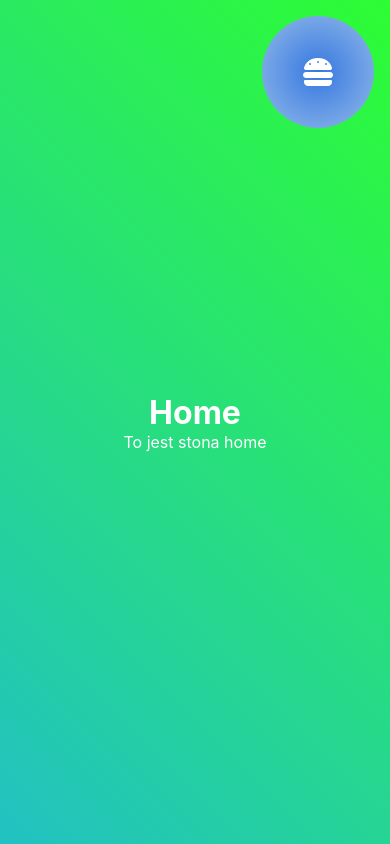
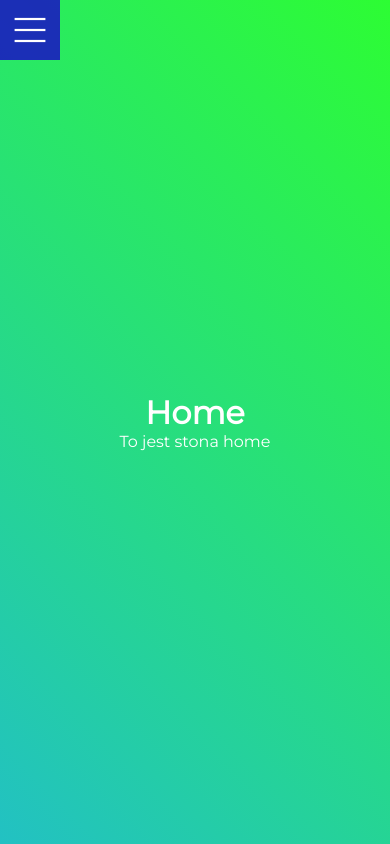
Before and after one commit to przemekr95/portfolio-przemek-rura, a React (Create React App) app: page / in a window 390 px wide. Built offline with nearby package versions, Linux system fonts and the light colour scheme.

Commit message:
fix hamburger menu

```diff
--- a/public/index.html
+++ b/public/index.html
@@ -13,6 +13,8 @@
       user's mobile device or desktop. See https://developers.google.com/web/fundamentals/web-app-manifest/
     -->
   <link rel="manifest" href="%PUBLIC_URL%/manifest.json" />
+  <link rel="preconnect" href="https://fonts.gstatic.com">
+  <link href="https://fonts.googleapis.com/css2?family=Montserrat&display=swap" rel="stylesheet">
   <!--
       Notice the use of %PUBLIC_URL% in the tags above.
       It will be replaced with the URL of the `public` folder during the build.
--- a/src/App.css
+++ b/src/App.css
@@ -1,13 +1,5 @@
-* {
-  margin: 0;
-  padding: 0;
-  box-sizing: border-box;
-  color: #ffffff;
-
-}
-
-.wrapper{
+.wrapper {
   background: #22c1c3;
   background: linear-gradient(45deg, #22c1c3 0%, #2dfd33 100%);
-  filter: progid:DXImageTransform.Microsoft.gradient(startColorstr="#22c1c3",endColorstr="#2dfd33",GradientType=1);
+  filter: progid:DXImageTransform.Microsoft.gradient(startColorstr="#22c1c3", endColorstr="#2dfd33", GradientType=1);
 }
--- a/src/components/HamburgerMenu/HamburgerMenu.js
+++ b/src/components/HamburgerMenu/HamburgerMenu.js
@@ -6,18 +6,15 @@ class HamburgerMenu extends React.Component{
     constructor(props){
         super(props)
         this.state = {
-            menuOpen: false,
-            navOpen: false,
+            checkbox: false
         }
 }
 
 
 toggleMenu (){
-    const currentStateMenu = this.state.menuOpen;
-    const currentStateNav = this.state.navOpen;
+    const currentCheckbox = this.state.checkbox;
     this.setState({
-        menuOpen: !currentStateMenu,
-        navOpen: !currentStateNav
+        checkbox: !currentCheckbox
     });
 }
 
@@ -25,13 +22,12 @@ render(){
 
     return (
         <>
-            <label onClick={()=>this.toggleMenu()} htmlFor="navi-toggle">
-                <i className="fas fa-hamburger"></i>
-            </label>
-
-            <div className={this.state.menuOpen ? 'toggle-menu nav-background' : 'nav-background'}></div>
-
-            <nav className={this.state.menuOpen ? 'toggle-nav' : null} onClick={()=>this.toggleMenu()}>
+            <div className="menu-wrapper">
+                <input type="checkbox" checked={this.state.checkbox} onChange={()=>this.toggleMenu()} className="toggler"/>
+                <div className="hamburger"><div></div></div>
+                <div className="menu">
+                    <div onChange={()=>this.toggleMenu()}>
+                        <div>
                             <ul>
                                 <li>
                                     <NavLink className="nav-item" to='/'>Home</NavLink>
@@ -46,7 +42,10 @@ render(){
                                     <NavLink className="nav-item" to='/contact'>Contact</NavLink>
                                 </li>
                             </ul>
-            </nav>
+                        </div>
+                    </div>
+                </div>
+            </div>
         </>
     );
 };
--- a/src/components/HamburgerMenu/HamburgerMenu.sass
+++ b/src/components/HamburgerMenu/HamburgerMenu.sass
@@ -1,77 +1,137 @@
-$primaryDark: #3678e0
-$primaryLight: #94bbe9
-$fontColor: #ffffff
+$primary-color: rgba(24, 0, 204, 0.8)
+$secondary-color: rgba(22, 130, 251, 0.8)
+$menu-speed: 0.75
 
-label
+.menu-wrapper
+    position: fixed
+    top: 0
+    left: 0
+    z-index: 1
+
+.menu-wrapper .toggler
+    position: absolute
+    top: 0
+    left: 0
+    z-index: 2
+    cursor: pointer
+    width: 50px
+    height: 50px
+    opacity: 0
+
+.menu-wrapper .hamburger
+    position: absolute
+    top: 0
+    left: 0
+    z-index: 1
+    width: 60px
+    height: 60px
+    padding: 1rem
+    background-color: $primary-color
     display: flex
-    background-image: radial-gradient($primaryDark, $primaryLight)
-    position: fixed
-    top: 1rem
-    right: 1rem
-    border-radius: 50%
-    height: 7rem
-    width: 7rem
-    cursor: pointer
-    z-index: 1000
     align-items: center
     justify-content: center
 
-.nav-background
+.menu-wrapper .hamburger>div
+    position: relative
+    width: 100%
+    height: 2px
+    background-color: #fff
+    display: flex
+    align-items: center
+    justify-content: center
+    transition: all 0.4s ease
+
+.menu-wrapper .hamburger>div::before,
+.menu-wrapper .hamburger>div::after
+    content: ''
+    position: absolute
+    z-index: 1
+    top: -10px
+    width: 100%
+    height: 2px
+    background: inherit
+
+.menu-wrapper .hamburger>div::after
+    top: 10px
+
+.menu-wrapper .toggler:checked+.hamburger>div
+    transform: rotate(135deg)
+
+.menu-wrapper .toggler:checked+.hamburger>div::before,
+.menu-wrapper .toggler:checked+.hamburger>div::after
+    top: 0
+    height: 100%
+    transform: rotate(90deg)
+
+.menu-wrapper .toggler:hover+.hamburger>div
+    transform: scale(1.1)
+
+.menu-wrapper .toggler:checked:hover+.hamburger>div
+    transform: rotate(225deg)
+
+.menu-wrapper .toggler:checked~.menu
+    visibility: visible
+
+.menu-wrapper .toggler:checked~.menu>div
+    transform: scale(1)
+    transition-duration: $menu-speed
+
+.menu-wrapper .toggler:checked~.menu>div>div
+    opacity: 1
+    transition-duration: $menu-speed
+
+.menu-wrapper .menu
     position: fixed
-    top: 1.5rem
-    right: 1.5rem
-    background-image: radial-gradient($primaryDark, $primaryLight)
-    height: 6rem
-    width: 6rem
+    width: 100%
+    height: 100%
+    visibility: hidden
+    display: flex
+    align-items: center
+    justify-content: center
+
+.menu-wrapper .menu>div
+
+    background-image: radial-gradient($primary-color, $secondary-color)
     border-radius: 50%
-    transition: transform .5s
-    z-index: 600
+    width: 200vw
+    height: 200vw
+    display: flex
+    flex: none
+    align-items: center
+    justify-content: center
+    transform: scale(0)
+    transition: all 0.4s ease
 
-i
-    color: $fontColor
-    font-size: 2rem
-
-.toggle-menu
-    background-image: radial-gradient($primaryDark, $primaryLight)
-    transition: transform 1s
-    transform: scale(80)
-    cursor: default
-    z-index: 2000
-
-nav
-    display: none
-    color: gold
-    height: 100vh
-    width: 100%
-    position: fixed
-    top: 0
-    left: 0
-    z-index: 2500
-
-.toggle-nav
-    display: flex
-
-ul
-    position: absolute
-    list-style: none
-    top: 50%
-    left: 50%
-    transform: translate(-50%,-50%)
+.menu-wrapper .menu>div>div
     text-align: center
-    width: 100%
+    max-width: 90vw
+    max-height: 90vw
+    opacity: 0
+    transition: opacity 0.4s ease
 
 .nav-item
     display: inline-block
     font-size: 3rem
     font-weight: 300
     text-decoration: none
-    color: $primaryLight
+    color: #fff
     padding: 1rem 2rem
-    background-image: linear-gradient(120deg, transparent 0%, transparent 50%, #ffffff 50%)
+    background-image: linear-gradient(120deg, transparent 0%, transparent 50%, #fff 50%)
     background-size: 240%
     transition: all 0.4s
 
 .nav-item:hover, .nav-item:active
     background-position: 100%
-    color: $primaryDark
+    color: $primary-color
+    -webkit-transform: translate(1rem)
     transform: translate(1rem)
+
+.menu-wrapper .menu>div>div>ul
+    position: absolute
+    list-style: none
+    top: 50%
+    left: 50%
+    -webkit-transform: translate(-50%, -50%)
+    transform: translate(-50%, -50%)
+    text-align: center
+    width: 100%
--- a/src/css/HamburgerMenu.css
+++ b/src/css/HamburgerMenu.css
@@ -1,16 +1,33 @@
-label {
+.menu-wrapper {
+  position: fixed;
+  top: 0;
+  left: 0;
+  z-index: 1;
+}
+
+.menu-wrapper .toggler {
+  position: absolute;
+  top: 0;
+  left: 0;
+  z-index: 2;
+  cursor: pointer;
+  width: 50px;
+  height: 50px;
+  opacity: 0;
+}
+
+.menu-wrapper .hamburger {
+  position: absolute;
+  top: 0;
+  left: 0;
+  z-index: 1;
+  width: 60px;
+  height: 60px;
+  padding: 1rem;
+  background-color: rgba(24, 0, 204, 0.8);
   display: -webkit-box;
   display: -ms-flexbox;
   display: flex;
-  background-image: radial-gradient(#3678e0, #94bbe9);
-  position: fixed;
-  top: 1rem;
-  right: 1rem;
-  border-radius: 50%;
-  height: 7rem;
-  width: 7rem;
-  cursor: pointer;
-  z-index: 1000;
   -webkit-box-align: center;
       -ms-flex-align: center;
           align-items: center;
@@ -19,64 +36,125 @@ label {
           justify-content: center;
 }
 
-.nav-background {
-  position: fixed;
-  top: 1.5rem;
-  right: 1.5rem;
-  background-image: radial-gradient(#3678e0, #94bbe9);
-  height: 6rem;
-  width: 6rem;
-  border-radius: 50%;
-  -webkit-transition: -webkit-transform .5s;
-  transition: -webkit-transform .5s;
-  transition: transform .5s;
-  transition: transform .5s, -webkit-transform .5s;
-  z-index: 600;
-}
-
-i {
-  color: #ffffff;
-  font-size: 2rem;
-}
-
-.toggle-menu {
-  background-image: radial-gradient(#3678e0, #94bbe9);
-  -webkit-transition: -webkit-transform 1s;
-  transition: -webkit-transform 1s;
-  transition: transform 1s;
-  transition: transform 1s, -webkit-transform 1s;
-  -webkit-transform: scale(80);
-          transform: scale(80);
-  cursor: default;
-  z-index: 2000;
-}
-
-nav {
-  display: none;
-  color: gold;
-  height: 100vh;
+.menu-wrapper .hamburger > div {
+  position: relative;
   width: 100%;
-  position: fixed;
-  top: 0;
-  left: 0;
-  z-index: 2500;
-}
-
-.toggle-nav {
+  height: 2px;
+  background-color: #fff;
   display: -webkit-box;
   display: -ms-flexbox;
   display: flex;
+  -webkit-box-align: center;
+      -ms-flex-align: center;
+          align-items: center;
+  -webkit-box-pack: center;
+      -ms-flex-pack: center;
+          justify-content: center;
+  -webkit-transition: all 0.4s ease;
+  transition: all 0.4s ease;
 }
 
-ul {
+.menu-wrapper .hamburger > div::before,
+.menu-wrapper .hamburger > div::after {
+  content: '';
   position: absolute;
-  list-style: none;
-  top: 50%;
-  left: 50%;
-  -webkit-transform: translate(-50%, -50%);
-          transform: translate(-50%, -50%);
+  z-index: 1;
+  top: -10px;
+  width: 100%;
+  height: 2px;
+  background: inherit;
+}
+
+.menu-wrapper .hamburger > div::after {
+  top: 10px;
+}
+
+.menu-wrapper .toggler:checked + .hamburger > div {
+  -webkit-transform: rotate(135deg);
+          transform: rotate(135deg);
+}
+
+.menu-wrapper .toggler:checked + .hamburger > div::before,
+.menu-wrapper .toggler:checked + .hamburger > div::after {
+  top: 0;
+  height: 100%;
+  -webkit-transform: rotate(90deg);
+          transform: rotate(90deg);
+}
+
+.menu-wrapper .toggler:hover + .hamburger > div {
+  -webkit-transform: scale(1.1);
+          transform: scale(1.1);
+}
+
+.menu-wrapper .toggler:checked:hover + .hamburger > div {
+  -webkit-transform: rotate(225deg);
+          transform: rotate(225deg);
+}
+
+.menu-wrapper .toggler:checked ~ .menu {
+  visibility: visible;
+}
+
+.menu-wrapper .toggler:checked ~ .menu > div {
+  -webkit-transform: scale(1);
+          transform: scale(1);
+  -webkit-transition-duration: 0.75;
+          transition-duration: 0.75;
+}
+
+.menu-wrapper .toggler:checked ~ .menu > div > div {
+  opacity: 1;
+  -webkit-transition-duration: 0.75;
+          transition-duration: 0.75;
+}
+
+.menu-wrapper .menu {
+  position: fixed;
+  width: 100%;
+  height: 100%;
+  visibility: hidden;
+  display: -webkit-box;
+  display: -ms-flexbox;
+  display: flex;
+  -webkit-box-align: center;
+      -ms-flex-align: center;
+          align-items: center;
+  -webkit-box-pack: center;
+      -ms-flex-pack: center;
+          justify-content: center;
+}
+
+.menu-wrapper .menu > div {
+  background-image: radial-gradient(rgba(24, 0, 204, 0.8), rgba(22, 130, 251, 0.8));
+  border-radius: 50%;
+  width: 200vw;
+  height: 200vw;
+  display: -webkit-box;
+  display: -ms-flexbox;
+  display: flex;
+  -webkit-box-flex: 0;
+      -ms-flex: none;
+          flex: none;
+  -webkit-box-align: center;
+      -ms-flex-align: center;
+          align-items: center;
+  -webkit-box-pack: center;
+      -ms-flex-pack: center;
+          justify-content: center;
+  -webkit-transform: scale(0);
+          transform: scale(0);
+  -webkit-transition: all 0.4s ease;
+  transition: all 0.4s ease;
+}
+
+.menu-wrapper .menu > div > div {
   text-align: center;
-  width: 100%;
+  max-width: 90vw;
+  max-height: 90vw;
+  opacity: 0;
+  -webkit-transition: opacity 0.4s ease;
+  transition: opacity 0.4s ease;
 }
 
 .nav-item {
@@ -84,9 +162,9 @@ ul {
   font-size: 3rem;
   font-weight: 300;
   text-decoration: none;
-  color: #94bbe9;
+  color: #fff;
   padding: 1rem 2rem;
-  background-image: linear-gradient(120deg, transparent 0%, transparent 50%, #ffffff 50%);
+  background-image: linear-gradient(120deg, transparent 0%, transparent 50%, #fff 50%);
   background-size: 240%;
   -webkit-transition: all 0.4s;
   transition: all 0.4s;
@@ -94,8 +172,19 @@ ul {
 
 .nav-item:hover, .nav-item:active {
   background-position: 100%;
-  color: #3678e0;
+  color: rgba(24, 0, 204, 0.8);
   -webkit-transform: translate(1rem);
-          transform: translate(1rem);
+  transform: translate(1rem);
+}
+
+.menu-wrapper .menu > div > div > ul {
+  position: absolute;
+  list-style: none;
+  top: 50%;
+  left: 50%;
+  -webkit-transform: translate(-50%, -50%);
+  transform: translate(-50%, -50%);
+  text-align: center;
+  width: 100%;
 }
 /*# sourceMappingURL=HamburgerMenu.css.map */
--- a/src/index.css
+++ b/src/index.css
@@ -1,13 +1,7 @@
-body {
+* {
   margin: 0;
-  font-family: -apple-system, BlinkMacSystemFont, 'Segoe UI', 'Roboto', 'Oxygen',
-    'Ubuntu', 'Cantarell', 'Fira Sans', 'Droid Sans', 'Helvetica Neue',
-    sans-serif;
-  -webkit-font-smoothing: antialiased;
-  -moz-osx-font-smoothing: grayscale;
+  padding: 0;
+  box-sizing: border-box;
+  color: #ffffff;
+  font-family: 'Montserrat', sans-serif;
 }
-
-code {
-  font-family: source-code-pro, Menlo, Monaco, Consolas, 'Courier New',
-    monospace;
-}
```
Also changed, not shown: 2 other files (tests, documents, lock files or other folders). Lines whose indentation alone changed are shown as unchanged.
